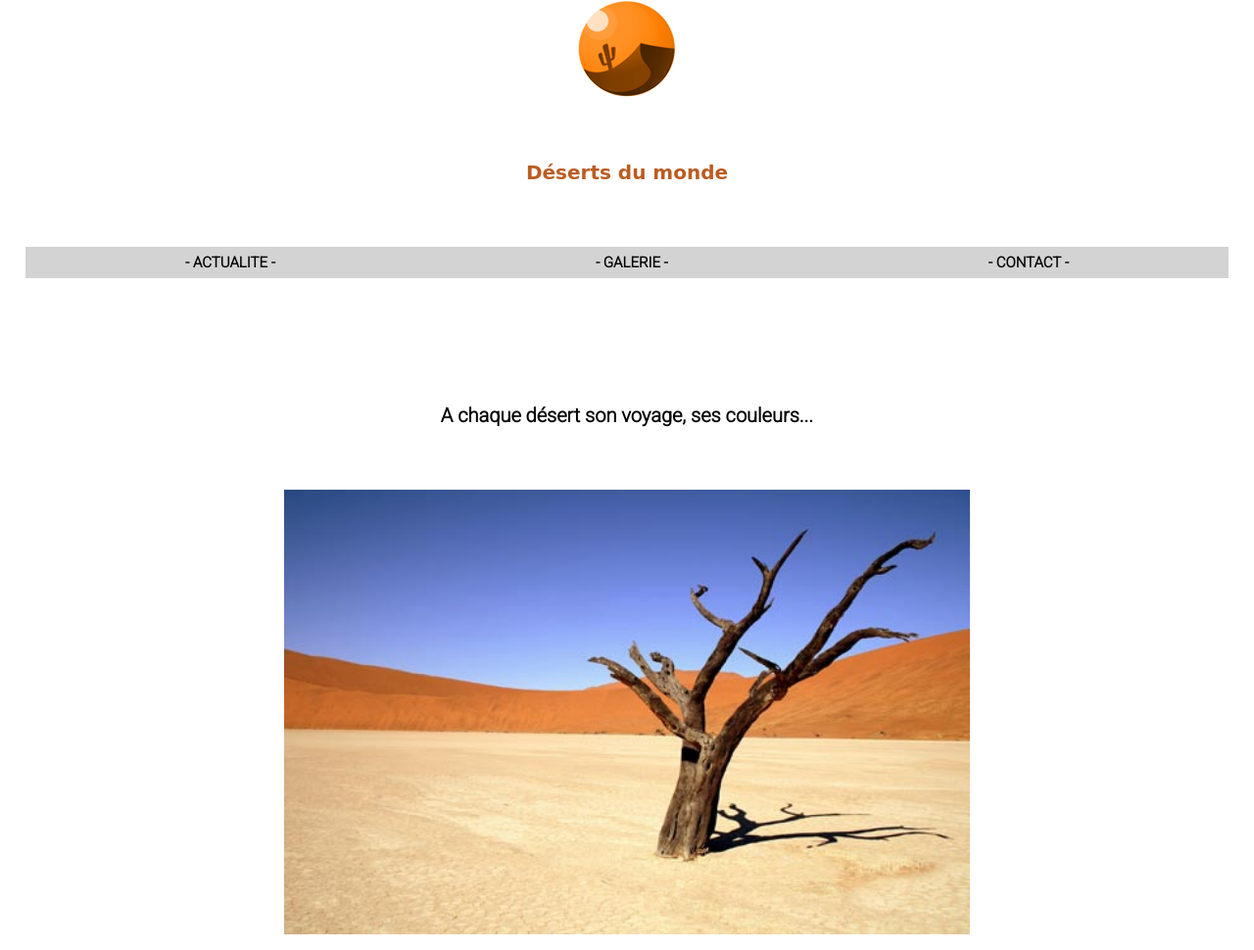
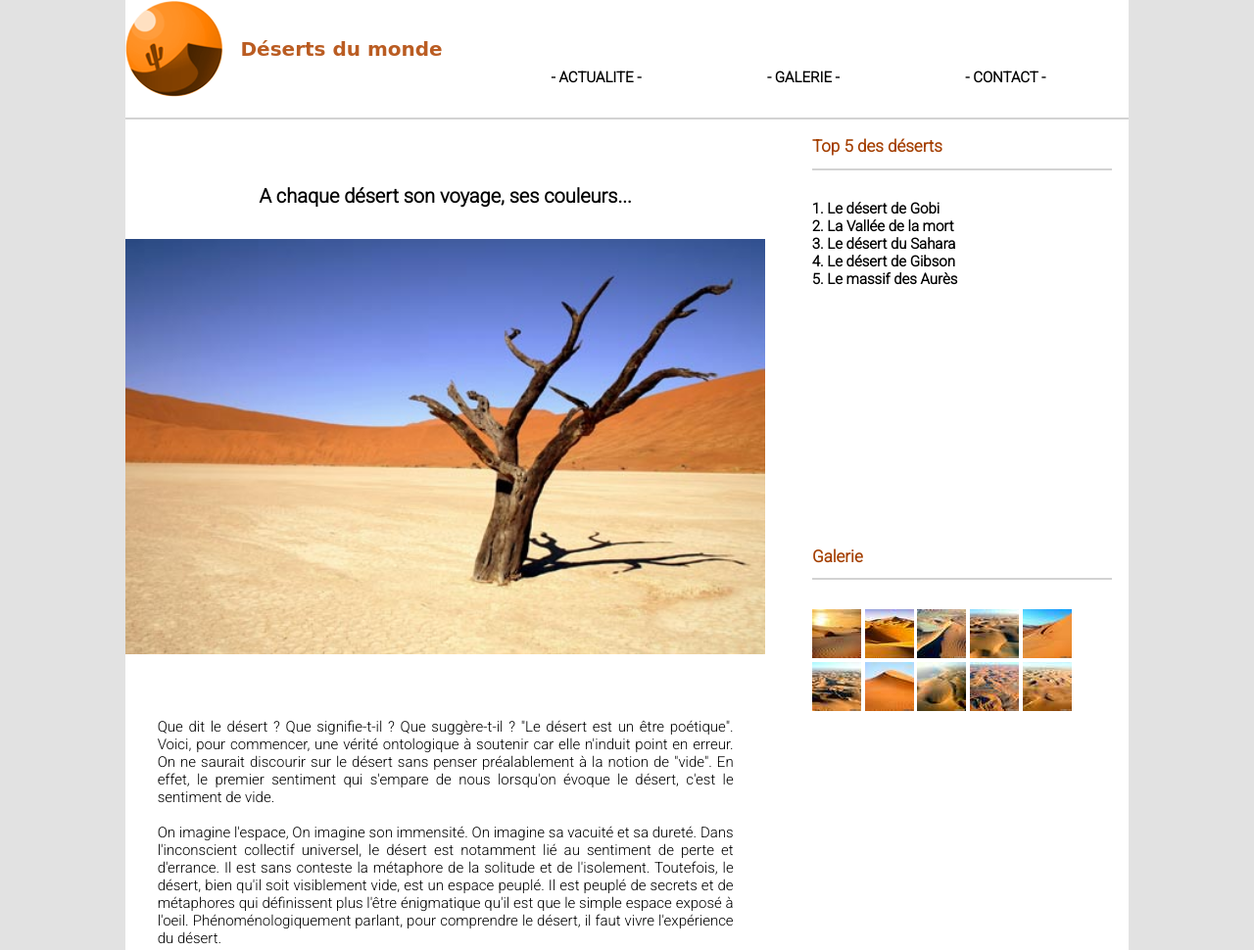
Before and after one commit to Titiloloth/deserts-du-monde, a plain HTML site: page index.html in a window 1280 px wide. Shown: the top 970 px of the page at 98% size. Drawn offline with Linux system fonts and the light colour scheme; a web font is replaced by a local one.

Commit message:
feature/version ordinateur

```diff
--- a/assets/style.css
+++ b/assets/style.css
@@ -6,6 +6,14 @@
     padding: 0;
     font-size: 11px;
     font-family: 'Roboto', sans-serif;
+}
+
+body {
+    background-color: #E2E2E2;
+}
+
+.background {
+    background-color: white;
 }
 
     /* Haut de l'application */
@@ -83,6 +91,12 @@ footer {
     font-size: 15px;
 }
 
+.background {
+    width: 94%;
+    margin-left: 3%;
+}
+
+
     /* Haut de l'application */
 
 nav {
@@ -145,3 +159,85 @@ ol {
 }
 
 }
+
+/* VERSION ORDINATEUR */
+
+@media screen and (min-width: 1024px) {
+
+.background {
+    width: 80%;
+    margin-left: 10%;
+    }
+
+    /* Haut de l'application */
+
+.header-ordi-ver {
+    display: flex;
+    flex-direction: row;
+    padding-bottom: 2%;
+    border-bottom: 2px solid lightgray;
+}
+
+header {
+    display: flex;
+    flex-direction: row;
+
+}
+
+h1 {
+    display: block;
+    width: 250px;
+    padding-left: 5%;
+}
+
+nav {
+    width: 100%;
+    background-color: white;
+}
+
+ul {
+    display: flex;
+    flex-direction: row;
+    justify-content: space-around;
+    margin-top: 10%;
+}
+
+.nav {
+    background-color: white;
+}
+
+    /* Corps de l'application */
+
+main {
+    display: flex;
+    flex-direction: row;
+}
+
+.section1 {
+    width: 100%;
+}
+
+.image-desert {
+    width: 100%;
+}
+
+.section2 {
+    border-top: none;
+    display: flex;
+    flex-direction: column;
+    padding-left: 3%;
+}
+
+.top {
+    width: 100%;
+    padding-right: 10%;
+}
+
+.galerie {
+    width: 100%;
+    padding-right: 10%;
+    position: relative;
+    bottom: 150px;
+}
+
+}
--- a/index.html
+++ b/index.html
@@ -1,5 +1,7 @@
 <!DOCTYPE html>
+
 <html lang="en">
+
 <head>
     <meta charset="UTF-8">
     <meta name="viewport" content="width=device-width, initial-scale=1.0">
@@ -10,10 +12,15 @@
     <link href="https://fonts.googleapis.com/css2?family=Croissant+One&display=swap" rel="stylesheet">
     <title>Deserts du monde</title>
 </head>
+
 <body>
-    <header>
+    <div class="background">
 
         <!-- HAUT DU SITE -->
+
+        <div class="header-ordi-ver">
+
+            <header>
 
             <img class="logo-header" src="assets/ressources-images/logo.png" alt="Logo d'un desert">
             <h1>Déserts du monde</h1>
@@ -31,6 +38,8 @@
                 </ul>
 
             </nav>
+
+        </div>
 
             <!-- CORPS DU SITE -->
 
@@ -52,7 +61,7 @@
 
             </section>
 
-            <!-- Visible seulement sur tablette -->
+                <!-- Visible seulement sur tablette ou + -->
 
             <section class="section2">
 
@@ -98,5 +107,7 @@
         <footer>
             <p>© 2014 - Les déserts du monde</p>
         </footer>
+    </div>
 </body>
+
 </html>
```
Also changed, not shown: assets/ressources-images/maquettes/desktop.png (added). Lines whose indentation alone changed are shown as unchanged.
